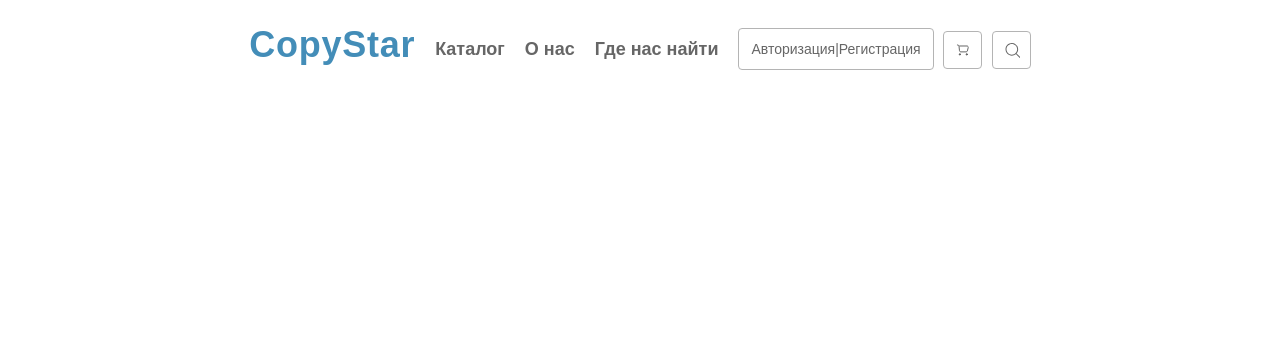
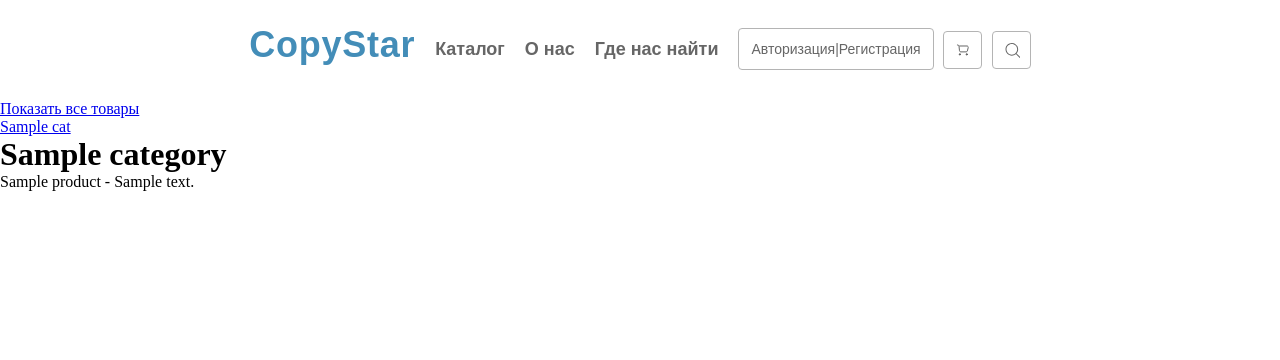
Before and after one commit to PanabeeWQW/django_ex_train, a Django app: template blog/templates/blog/catalog.html in a window 1280 px wide. Shown: the top 360 px of the page. Run offline with Django 5.2, Linux system fonts and the light colour scheme; tables that the repository leaves empty hold one stand-in row (values such as "Sample post"); the template is opened without the code that fills it: values that come from a table or form of the project are taken from there, most other values are stand-ins (such as "Sample title", 1, 10 or a date in 2020).

Commit message:
Добавленно отображение товаров по категориям + отображение всех товаров

```diff
--- a/blog/templates/blog/catalog.html
+++ b/blog/templates/blog/catalog.html
@@ -3,3 +3,18 @@
 {% block title %}
     Каталог
 {% endblock %}
+
+{% block content %}
+    <ul>
+        <li><a href="{% url 'catalog' %}">Показать все товары</a></li>
+        {% for cat in cats %}
+            <li><a href="{% url 'category' cat_id=cat.pk %}">{{ cat.name }}</a></li>
+        {% endfor %}
+    </ul>
+    <h1>{{ category.name }}</h1>
+    <ul>
+        {% for product in products %}
+            <li>{{ product.name }} - {{ product.description }}</li>
+        {% endfor %}
+    </ul>
+{% endblock %}
```
